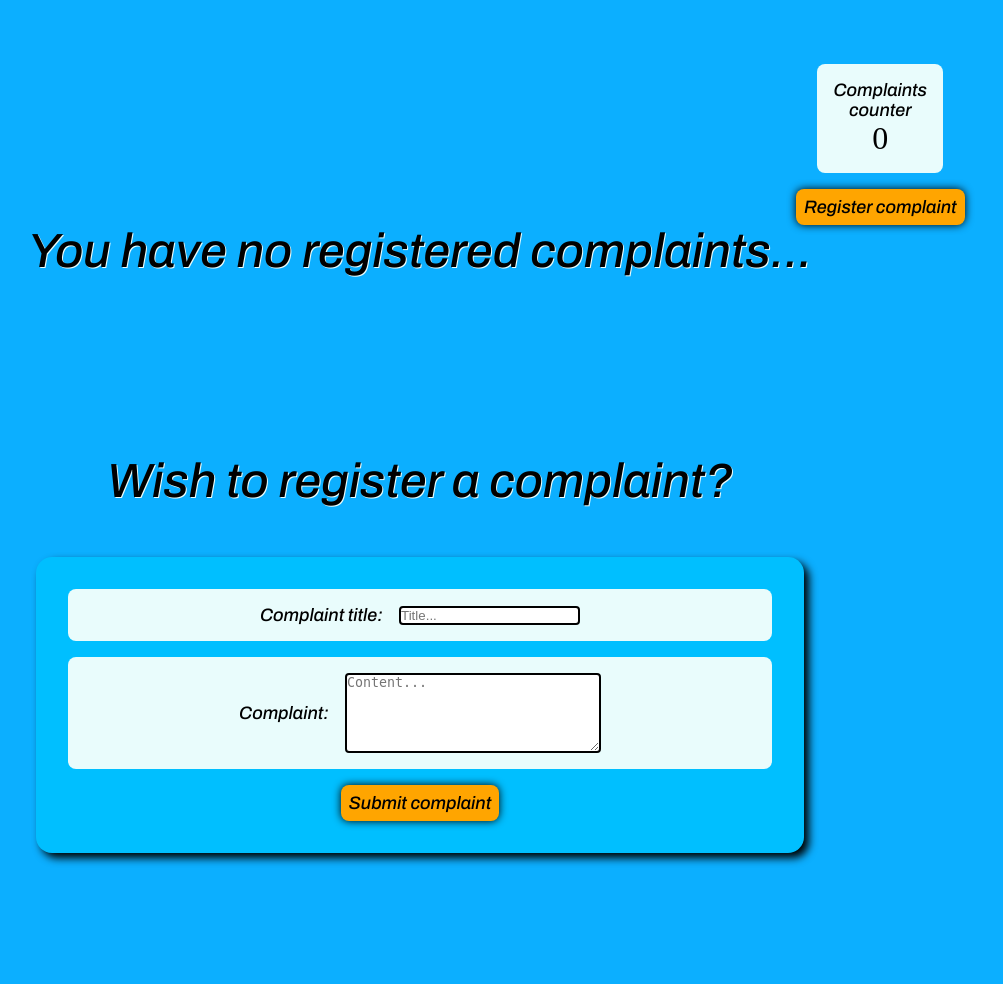
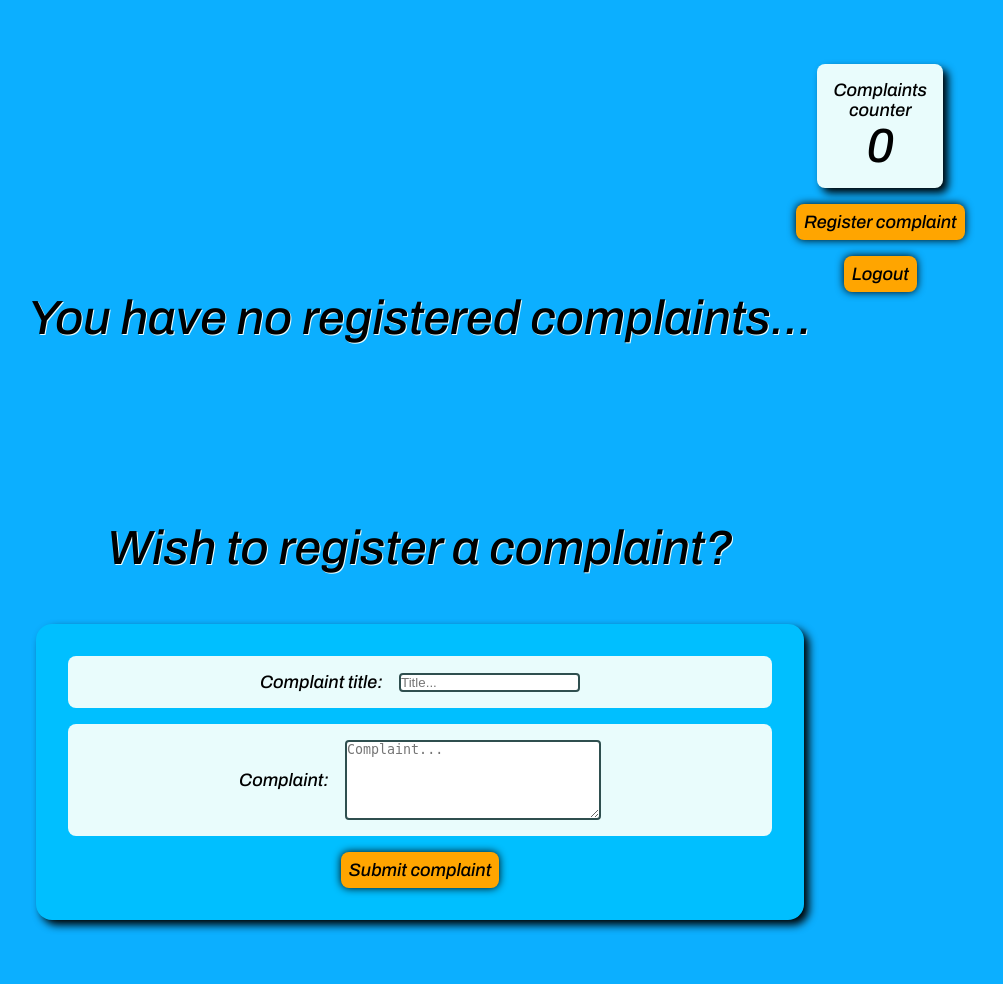
Before and after one commit to WhyBangad/CFMS-Project, a Django app: a page that uses frontend/templates/complaints.html in a window 1280 px wide. Shown: the whole page, without its empty margins (220-1223 px from the left). Before the commit the page ends 865 px from the top, so only its background shows below. Run offline with Django 3.2, Linux system fonts and the light colour scheme; data that the repository does not hold is empty.

Commit message:
Added logout feature

```diff
--- a/frontend/static/css/base.css
+++ b/frontend/static/css/base.css
@@ -40,7 +40,7 @@ p{
 
 input,
 textarea{
-    border: 2px solid black;
+    border: 2px solid darkslategrey;
     border-radius: 0.3em;
 }
 
@@ -63,3 +63,11 @@ button:hover,
 button:focus{
     box-shadow: inset 0 0 0.2em black;
 }
+
+.flex-col{
+    display: flex;
+    flex-direction: column;
+    justify-content: center;
+    align-items: center;
+    gap: 1em;
+}
--- a/frontend/static/css/complaints.css
+++ b/frontend/static/css/complaints.css
@@ -1,15 +1,6 @@
 h1{
     text-align: center;
     padding-bottom: 50px;
-}
-
-
-.flex-col{
-    display: flex;
-    flex-direction: column;
-    justify-content: center;
-    align-items: center;
-    gap: 1em;
 }
 
 .card{
@@ -37,11 +28,6 @@ h1{
 }
 
 #newComplaint{
-    display: flex;
-    flex-direction: column;
-    justify-content: center;
-    align-items: center;
-    gap: 1em;
     width: 100%;
     height: 100%;
 }
@@ -79,9 +65,10 @@ h1{
     background-color: var(--clr-white);
     border-radius: 0.5em;
     text-align: center;
+    box-shadow: 5px 5px 0.5em black;
 }
 
-.complaint-count{
+.complaint-count p{
     text-align: center;
-    font-size: xx-large;
+    font-size: xxx-large;
 }
--- a/frontend/templates/complaints.html
+++ b/frontend/templates/complaints.html
@@ -12,11 +12,18 @@
     <div class="info flex-col">
         <div class="complaint-counter">
             <p>Complaints counter</p>
-            <span class="complaint-count">{{ count }}</span>
+            <span class="complaint-count">
+                <p>{{ count }}</p>
+            </span>
         </div>
         <a href="#register">
             <button class="register-btn">
                 <p>Register complaint</p>
+            </button>
+        </a>
+        <a href="{% url 'login' %}">
+            <button>
+                <p>Logout</p>
             </button>
         </a>
     </div>
@@ -42,8 +49,8 @@
 </section>
 <section>
     <h1>Wish to register a complaint?</h1>
-    <div class="card flex-col" id="register">
-        <form method="POST" action="{% url 'register' username %}" id="newComplaint">
+    <div class="card" id="register">
+        <form method="POST" action="{% url 'register' username %}" id="newComplaint" class="flex-col">
             {% csrf_token %}
             <div class="form-field">
                 <label for="complaintTitle">
@@ -55,7 +62,7 @@
                 <label for="complaintContent">
                     <p>Complaint:</p>
                 </label>
-                <textarea placeholder="Content..." id="complaintContent" name="content"></textarea>
+                <textarea placeholder="Complaint..." id="complaintContent" name="content"></textarea>
             </div>
             <button type="submit">
                 <p>Submit complaint</p>
--- a/frontend/templates/landing.html
+++ b/frontend/templates/landing.html
@@ -10,12 +10,12 @@
 <section>
     <div class="main-card">
         <h1 class="title">Customer Feedback Management System</h1>
-        <form method="POST" action="{% url 'login' %}"  class="signup-form">
+        <form method="POST" action="{% url 'login' %}"  class="flex-col signup-form">
             <div class="choice">
                 <h1>Signup/Login</h1>
             </div>
             {% csrf_token %}
-            <div class="form-entries">
+            <div class="flex-col form-entries">
                 <label for="user-email">
                     <p>Email id:</p>
                 </label>
--- a/frontend/views.py
+++ b/frontend/views.py
@@ -7,11 +7,14 @@ def landing(request: HttpRequest):
 
 def login(request: HttpRequest):
     ''' Uses user account if it exists. Else, creates a new one.'''
-    user_data = request.POST.dict()
-    if not User.objects.filter(username=user_data['username']).exists():
-        obj = User(username=user_data['username'], password=user_data['password'])
-        obj.save()
-    return redirect('complaints', user_data['username'])
+    if request.method == 'POST':
+        user_data = request.POST.dict()
+        if not User.objects.filter(username=user_data['username']).exists():
+            obj = User(username=user_data['username'], password=user_data['password'])
+            obj.save()
+        return redirect('complaints', user_data['username'])
+    else:
+        return render(request, 'landing.html')
 
 def complaints(request: HttpRequest, username: str):
     user_complaints = Complaint.objects.filter(username=username)
```
Also changed, not shown: frontend/static/css/landing.css (+0 -8 lines).
